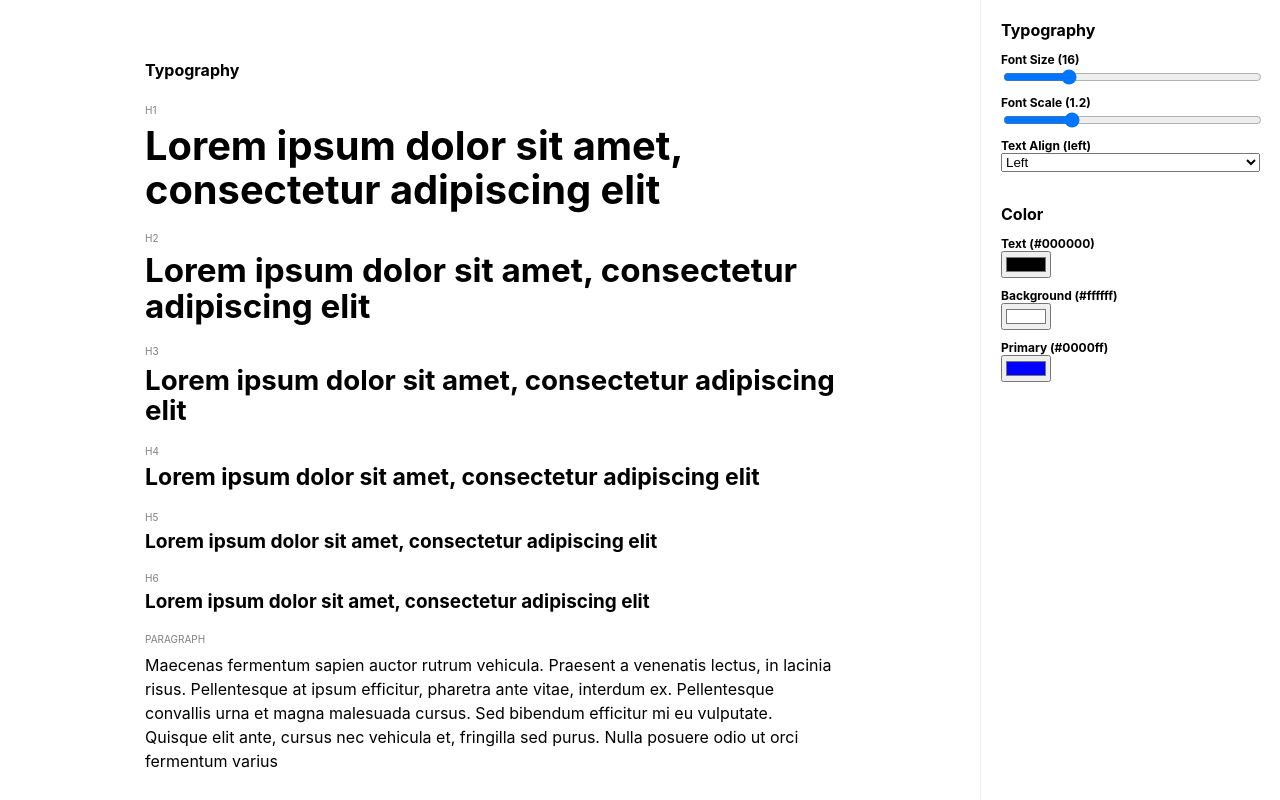
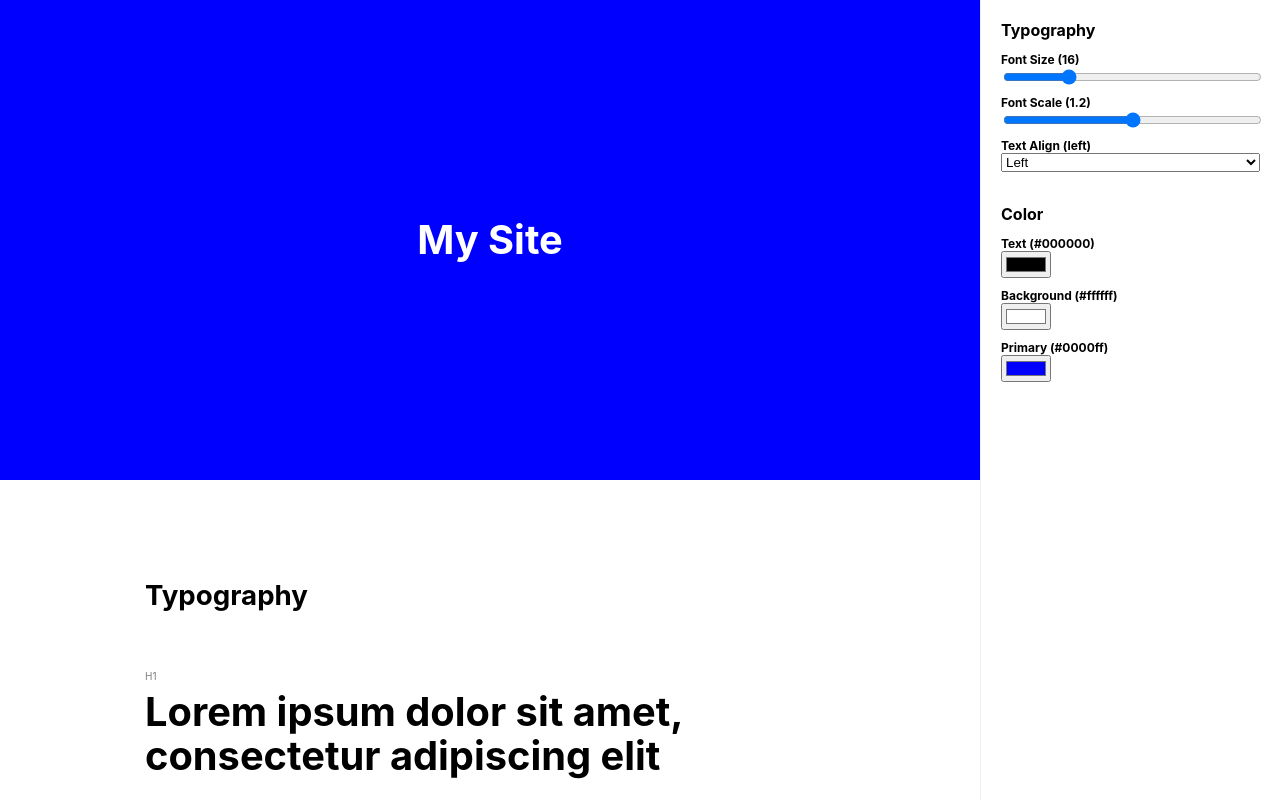
Before and after one commit to ItsJonQ/wp-gs-editor-x, a React (Create React App) app: page / in a window 1280 px wide. Built offline with nearby package versions, Linux system fonts and the light colour scheme.

Commit message:
Add ColorPalette

```diff
--- a/src/App.js
+++ b/src/App.js
@@ -4,7 +4,9 @@ import colorize from "tinycolor2";
 import styled from "@emotion/styled";
 import {
 	Button,
+	Cover,
 	ColorControl,
+	ColorPalette,
 	RangeControl,
 	SelectControl,
 	Section,
@@ -26,6 +28,7 @@ function App() {
 		backgroundColor,
 		setBackgroundColor,
 		setPrimaryColor,
+		colorShades,
 	} = useStyles();
 
 	const createInputHandler = fn => event => fn(event.target.value);
@@ -63,18 +66,12 @@ function App() {
 			<Global styles={styles} />
 			<Container>
 				<ScrollableContent>
-					<Content>
-						<Section title="Typography">
-							<Typography />
-						</Section>
-						<Section title="Button">
-							<Button />
-						</Section>
-					</Content>
+					<BodyContent colors={colorShades} />
 				</ScrollableContent>
 			</Container>
 			<Sidebar>
 				<ScrollableContent>
+					<Content>
 						<SidebarPanel title="Typography">
 							<RangeControl
 								label="Font Size"
@@ -88,8 +85,8 @@ function App() {
 								onChange={handleOnChangeFontScale}
 								value={fontScale}
 								min="1.1"
-							max="1.5"
-							step="0.025"
+								max="1.3"
+								step="0.01"
 							/>
 
 							<SelectControl
@@ -118,9 +115,29 @@ function App() {
 								onChange={handleOnChangePrimaryColor}
 							/>
 						</SidebarPanel>
+					</Content>
 				</ScrollableContent>
 			</Sidebar>
 		</Editor>
+	);
+}
+
+function BodyContent({ colors }) {
+	return (
+		<>
+			<Cover />
+			<Section title="Typography">
+				<Typography />
+			</Section>
+			<Section title="Colors">
+				<ColorPalette colors={colors} />
+			</Section>
+			<Section title="Button">
+				<Button />
+			</Section>
+
+			<Section />
+		</>
 	);
 }
 
@@ -151,8 +168,9 @@ const useStyles = () => {
 		baseLineHeightTitle * baseLineHeightTitleMultiplier
 	).toFixed(2);
 
-	const isPrimaryColorDark = colorize(primaryColor).isDark();
-	const primaryTextColor = isPrimaryColorDark ? "white" : "black";
+	const primaryTextColor = colorize
+		.mostReadable(primaryColor, [textColor, backgroundColor])
+		.toHexString();
 
 	let nextStyle = [":root {"];
 
@@ -167,7 +185,7 @@ const useStyles = () => {
 		h3: 3,
 		h4: 2,
 		h5: 1,
-		h6: 0.92,
+		h6: 0.5,
 	};
 
 	Object.entries(typeSizes).forEach(([size, scale]) => {
@@ -179,6 +197,36 @@ const useStyles = () => {
 	nextStyle.push(`--wp-color-primary-text: ${primaryTextColor};`);
 	nextStyle.push(`--wp-color-text: ${textColor};`);
 	nextStyle.push(`--wp-color-background: ${backgroundColor};`);
+
+	const colors = [
+		{
+			name: "text",
+			color: textColor,
+		},
+		{
+			name: "background",
+			color: backgroundColor,
+		},
+		{
+			name: "primary",
+			color: primaryColor,
+		},
+	];
+
+	const colorShades = colors.map(color => ({
+		...color,
+		color: getColorShades(color.color),
+	}));
+
+	colors.forEach(color => {
+		const colorShades = getColorShades(color.color);
+		const colorShadeIndex = Object.keys(colorShades);
+
+		colorShadeIndex.forEach(shade => {
+			const value = colorShades[shade];
+			nextStyle.push(`--wp-color-${color.name}-${shade}: ${value};`);
+		});
+	});
 
 	nextStyle.push("}");
 
@@ -210,6 +258,7 @@ const useStyles = () => {
 		setBackgroundColor,
 		textColor,
 		setTextColor,
+		colorShades,
 	};
 };
 
@@ -234,21 +283,19 @@ const Container = styled.div`
 	height: 100%;
 `;
 
-const Content = styled.div`
-	margin: auto;
-	max-width: 720px;
-	padding: 0 15px 20vh;
-`;
-
 const Sidebar = styled.div`
 	border-left: 1px solid #eee;
 	width: 300px;
 	height: 100%;
 `;
 
+const Content = styled.div`
+	padding: 20px;
+`;
+
 const ScrollableContent = styled.div`
 	height: 100%;
-	padding: 20px;
+	padding: 0;
 	overflow-y: auto;
 `;
 
@@ -260,4 +307,22 @@ const PanelTitle = styled.div`
 	margin-bottom: 12px;
 `;
 
+function getColorShades(color) {
+	return {
+		light20: colorize(color)
+			.lighten(20)
+			.toHexString(),
+		light10: colorize(color)
+			.lighten(10)
+			.toHexString(),
+		base: colorize(color).toHexString(),
+		dark10: colorize(color)
+			.darken(10)
+			.toHexString(),
+		dark20: colorize(color)
+			.darken(20)
+			.toHexString(),
+	};
+}
+
 export default App;
--- /dev/null
+++ b/src/components/ColorPalette.js
@@ -0,0 +1,71 @@
+import React from "react";
+import styled from "@emotion/styled";
+import colorize from "tinycolor2";
+import { Heading } from "./Heading";
+
+export function ColorPalette({ colors = [] }) {
+	console.log(colors);
+	return (
+		<Grid>
+			{colors.map(color => (
+				<ColorShade {...color} key={color.name} />
+			))}
+		</Grid>
+	);
+}
+
+function ColorShade({ name, color }) {
+	const colors = Object.keys(color);
+	const baseColor = color.base;
+
+	return (
+		<GridItem>
+			<Swatch value={baseColor}>
+				<Heading as="h6">{name}</Heading>
+			</Swatch>
+			{colors.map((swatch, index) => {
+				const value = color[swatch];
+
+				return (
+					<Swatch key={index} value={value}>
+						<strong>{swatch}</strong>
+					</Swatch>
+				);
+			})}
+		</GridItem>
+	);
+}
+
+function Swatch({ children, value }) {
+	const textColor = colorize(value).isDark() ? "white" : "black";
+
+	return (
+		<SwatchView style={{ backgroundColor: value, color: textColor }}>
+			<div>{children}</div>
+			<div>{value}</div>
+		</SwatchView>
+	);
+}
+
+const Grid = styled.div`
+	display: flex;
+`;
+
+const GridItem = styled.div`
+	flex: 1;
+`;
+
+const SwatchView = styled.div`
+	padding: 20px;
+	font-size: 11px;
+	display: flex;
+	text-transform: uppercase;
+	justify-content: space-between;
+	align-items: center;
+
+	h6 {
+		font-size: 12px;
+		margin-bottom: 4px;
+		padding: 10px 0;
+	}
+`;
--- /dev/null
+++ b/src/components/Cover.js
@@ -0,0 +1,21 @@
+import React from "react";
+import styled from "@emotion/styled";
+import { Heading } from "./Heading";
+
+export function Cover({ children = "My Site" }) {
+	return (
+		<CoverView>
+			<Heading as="h1">{children}</Heading>
+		</CoverView>
+	);
+}
+
+const CoverView = styled.div`
+	background-color: var(--wp-color-primary);
+	color: var(--wp-color-primary-text);
+	height: 90vh;
+	max-height: 480px;
+	align-items: center;
+	display: flex;
+	justify-content: center;
+`;
--- /dev/null
+++ b/src/components/Heading.js
@@ -0,0 +1,6 @@
+import React from "react";
+import { Text } from "./Text";
+
+export function Heading({ as = "h1", ...props }) {
+	return <Text as={as} {...props} />;
+}
--- a/src/components/Section.js
+++ b/src/components/Section.js
@@ -1,21 +1,34 @@
 import React from "react";
 import styled from "@emotion/styled";
+import { Heading } from "./Heading";
 
 export const Section = ({ children, title }) => {
 	return (
 		<SectionView>
-			{title && <TitleView>{title}</TitleView>}
-			{children}
+			<Content>
+				{title && (
+					<TitleView>
+						<Heading as="h3">{title}</Heading>
+					</TitleView>
+				)}
+				{children}
+			</Content>
 		</SectionView>
 	);
 };
 
 const SectionView = styled.div`
-	margin: 40px 0 80px;
+	padding: 15vh 0;
+	border-bottom: 1px solid rgba(0, 0, 0, 0.15);
 `;
 
 const TitleView = styled.div`
-	font-size: 16px;
-	font-weight: bold;
-	margin-bottom: 24px;
+	margin-bottom: 7.5vh;
+	margin-top: -2.5vh;
 `;
+
+const Content = styled.div`
+	margin: auto;
+	max-width: 720px;
+	padding: 0 15px;
+`;
--- /dev/null
+++ b/src/components/Text.js
@@ -0,0 +1,41 @@
+import styled from "@emotion/styled";
+
+export const Text = styled.span`
+	margin: 0;
+	padding: 0;
+
+	text-align: var(--wp-font-text-align);
+
+	h1& {
+		font-size: var(--wp-font-size-h1);
+	}
+	h2& {
+		font-size: var(--wp-font-size-h2);
+	}
+	h3& {
+		font-size: var(--wp-font-size-h3);
+	}
+	h4& {
+		font-size: var(--wp-font-size-h4);
+	}
+	h5& {
+		font-size: var(--wp-font-size-h5);
+	}
+	h6& {
+		font-size: var(--wp-font-size-h6);
+	}
+	p& {
+		font-size: var(--wp-font-size);
+	}
+	h1&,
+	h2&,
+	h3&,
+	h4&,
+	h5&,
+	h6& {
+		line-height: var(--wp-font-title-line-height);
+	}
+	p& {
+		line-height: var(--wp-font-line-height);
+	}
+`;
--- a/src/components/Typography.js
+++ b/src/components/Typography.js
@@ -1,5 +1,6 @@
 import React from "react";
 import styled from "@emotion/styled";
+import { Text } from "./Text";
 
 const headingContent =
 	"Lorem ipsum dolor sit amet, consectetur adipiscing elit";
@@ -8,7 +9,7 @@ const bodyContent =
 
 export const Typography = () => {
 	return (
-		<StyledContainer>
+		<>
 			<Break>
 				<Heading as="h1" />
 				<Heading as="h2" />
@@ -21,7 +22,7 @@ export const Typography = () => {
 			<Break>
 				<Example />
 			</Break>
-		</StyledContainer>
+		</>
 	);
 };
 
@@ -29,7 +30,7 @@ const Heading = ({ as = "h1" }) => {
 	return (
 		<TextWrapper>
 			<Label>{as}</Label>
-			<TextView as={as}>{headingContent}</TextView>
+			<Text as={as}>{headingContent}</Text>
 		</TextWrapper>
 	);
 };
@@ -38,7 +39,7 @@ const Body = () => {
 	return (
 		<TextWrapper>
 			<Label>Paragraph</Label>
-			<TextView as="p">{bodyContent}</TextView>
+			<Text as="p">{bodyContent}</Text>
 		</TextWrapper>
 	);
 };
@@ -48,55 +49,18 @@ const Example = () => {
 		<>
 			<Label>Example</Label>
 			<Spacer>
-				<TextView as="h1">{headingContent}</TextView>
+				<Text as="h1">{headingContent}</Text>
 			</Spacer>
+			<TextSpacer>
+				<Text as="p">{bodyContent}</Text>
+			</TextSpacer>
 			<Spacer>
-				<TextView as="p">{bodyContent}</TextView>
+				<Text as="h2">{headingContent}</Text>
 			</Spacer>
-			<Spacer>
-				<TextView as="h2">{headingContent}</TextView>
-			</Spacer>
-			<TextView as="p">{bodyContent}</TextView>
+			<Text as="p">{bodyContent}</Text>
 		</>
 	);
 };
-
-const StyledContainer = styled.div`
-	text-align: var(--wp-font-text-align);
-
-	h1 {
-		font-size: var(--wp-font-size-h1);
-	}
-	h2 {
-		font-size: var(--wp-font-size-h2);
-	}
-	h3 {
-		font-size: var(--wp-font-size-h3);
-	}
-	h4 {
-		font-size: var(--wp-font-size-h4);
-	}
-	h5 {
-		font-size: var(--wp-font-size-h5);
-	}
-	h6 {
-		font-size: var(--wp-font-size-h6);
-	}
-	p {
-		font-size: var(--wp-font-size);
-	}
-	h1,
-	h2,
-	h3,
-	h4,
-	h5,
-	h6 {
-		line-height: var(--wp-font-title-line-height);
-	}
-	p {
-		line-height: var(--wp-font-line-height);
-	}
-`;
 
 const TextWrapper = styled.div`
 	padding: 0 0 20px;
@@ -109,15 +73,14 @@ const Label = styled.div`
 	margin-bottom: 8px;
 `;
 
-const TextView = styled.div`
-	margin: 0;
-	padding: 0;
-`;
-
 const Break = styled.div`
 	margin-bottom: 40px;
 `;
 
 const Spacer = styled.div`
-	margin-bottom: 16px;
+	margin-bottom: 1.2em;
 `;
+
+const TextSpacer = styled.div`
+	margin-bottom: 2em;
+`;
--- a/src/components/index.js
+++ b/src/components/index.js
@@ -1,7 +1,11 @@
 export * from "./BaseControl";
 export * from "./Button";
 export * from "./ColorControl";
+export * from "./ColorPalette";
+export * from "./Cover";
+export * from "./Heading";
 export * from "./RangeControl";
 export * from "./Section";
 export * from "./SelectControl";
+export * from "./Text";
 export * from "./Typography";
```
Lines whose indentation alone changed are shown as unchanged.
